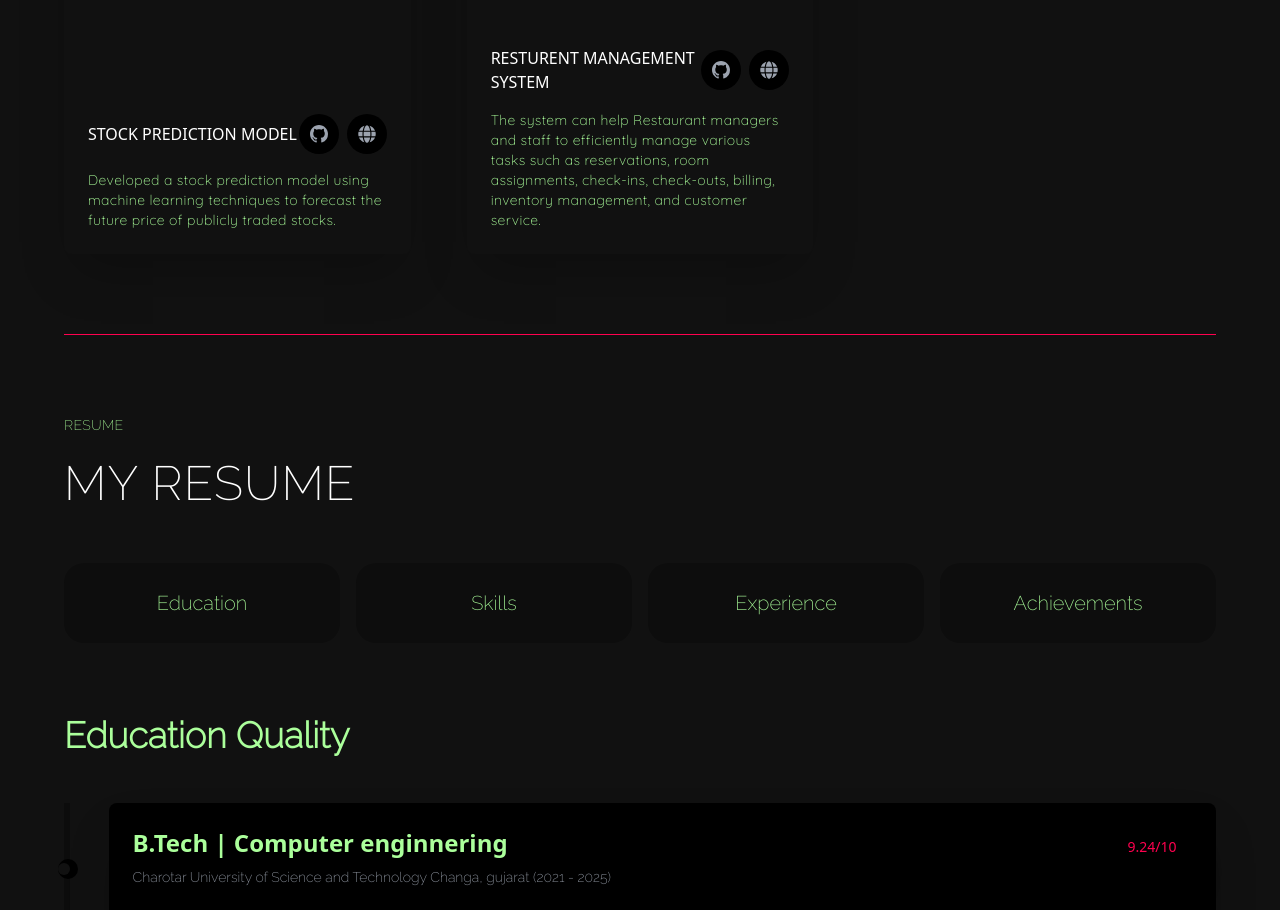
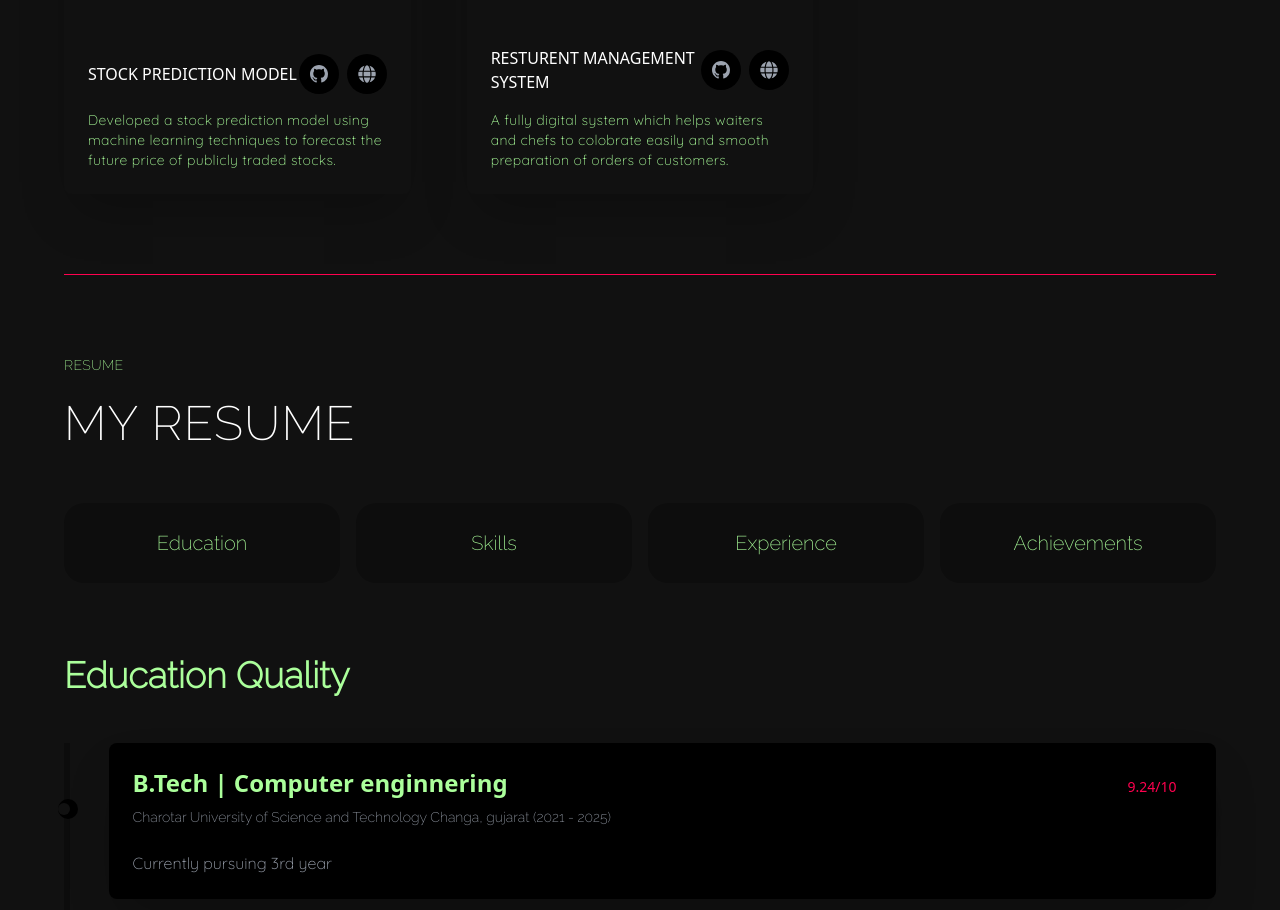
Before and after one commit to abhii14758/my-portfolio, a React (Create React App) app in the folder portfolio/: page / in a window 1280 px wide. Shown: the part 1830-2740 px from the top of the page. Built offline with nearby package versions, Linux system fonts and the light colour scheme; the HTML template or start-up script is replaced by a standard one; a web font is replaced by a local one.

Commit message:
Project desc updated

```diff
--- a/portfolio/src/components/navbar/project/ProjectInfo.js
+++ b/portfolio/src/components/navbar/project/ProjectInfo.js
@@ -48,7 +48,7 @@ const ProjectInfo = [
     {
         id: 2,
         title: "Resturent Management System",
-        des: "The system can help Restaurant managers and staff to efficiently manage various tasks such as reservations, room assignments, check-ins, check-outs, billing, inventory management, and customer service.",
+        des: "A fully digital system which helps waiters and chefs to colobrate easily and smooth preparation of orders of customers.",
         src: {}
 
     },
```
